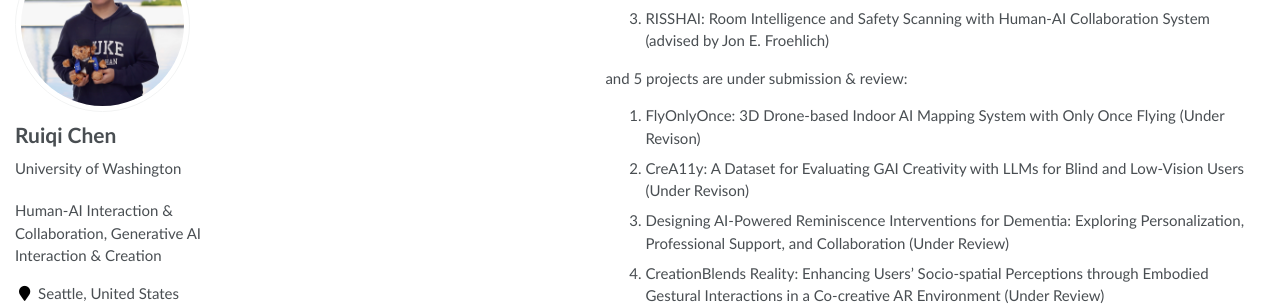
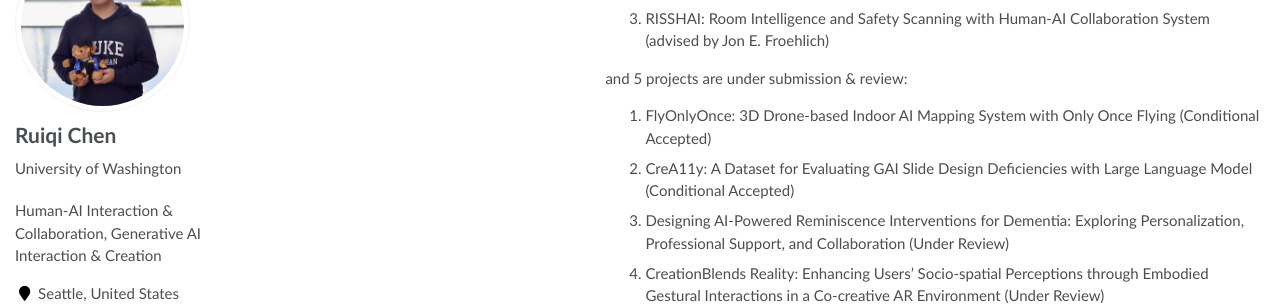
Before and after one commit to Ruiqi-Chen-0216/Ruiqi-Chen-0216.github.io, a Jekyll site: the page built from _pages/home.md, in a window 1280 px wide and 900 px high, scrolled down 1331 px. Shown: the part 154-459 px from the top of the window. Built offline with Jekyll 4.4.1, drawn with Linux system fonts in a browser that asks for light colours; some web fonts are replaced.

Commit message:
Update home.md

```diff
--- a/_pages/home.md
+++ b/_pages/home.md
@@ -80,7 +80,6 @@ Paper is coming soon
 
 [Paper](https://dl.acm.org/doi/10.1145/3706598.3714303)
 
-<!-- - This paper presents an immersive VR biography of the Admonitions Scroll to explore how embodied interactions with displaced cultural objects can promote intercultural empathy. Our findings showed that such interactions enhance understanding and interest in cultural heritage, offering a novel approach to representing and interpreting historical artifacts. -->
 </div>
 </div>
 
@@ -119,8 +118,8 @@ There are 3 projects currently ongoing:
 3. RISSHAI: Room Intelligence and Safety Scanning with Human-AI Collaboration System (advised by Jon E. Froehlich)
 
 and 5 projects are under submission & review:
-1. FlyOnlyOnce: 3D Drone-based Indoor AI Mapping System with Only Once Flying (Under Revison)
-2. CreA11y: A Dataset for Evaluating GAI Creativity with LLMs for Blind and Low-Vision Users (Under Revison)
+1. FlyOnlyOnce: 3D Drone-based Indoor AI Mapping System with Only Once Flying (Conditional Accepted)
+2. CreA11y: A Dataset for Evaluating GAI Slide Design Deficiencies with Large Language Model (Conditional Accepted)
 3. Designing AI-Powered Reminiscence Interventions for Dementia: Exploring Personalization, Professional Support, and Collaboration (Under Review)
 4. CreationBlends Reality: Enhancing Users' Socio-spatial Perceptions through Embodied Gestural Interactions in a Co-creative AR Environment (Under Review)
 5. Revitalizing Public Spaces with Augmented Reality Art at Common Space (Under Revison)
```
